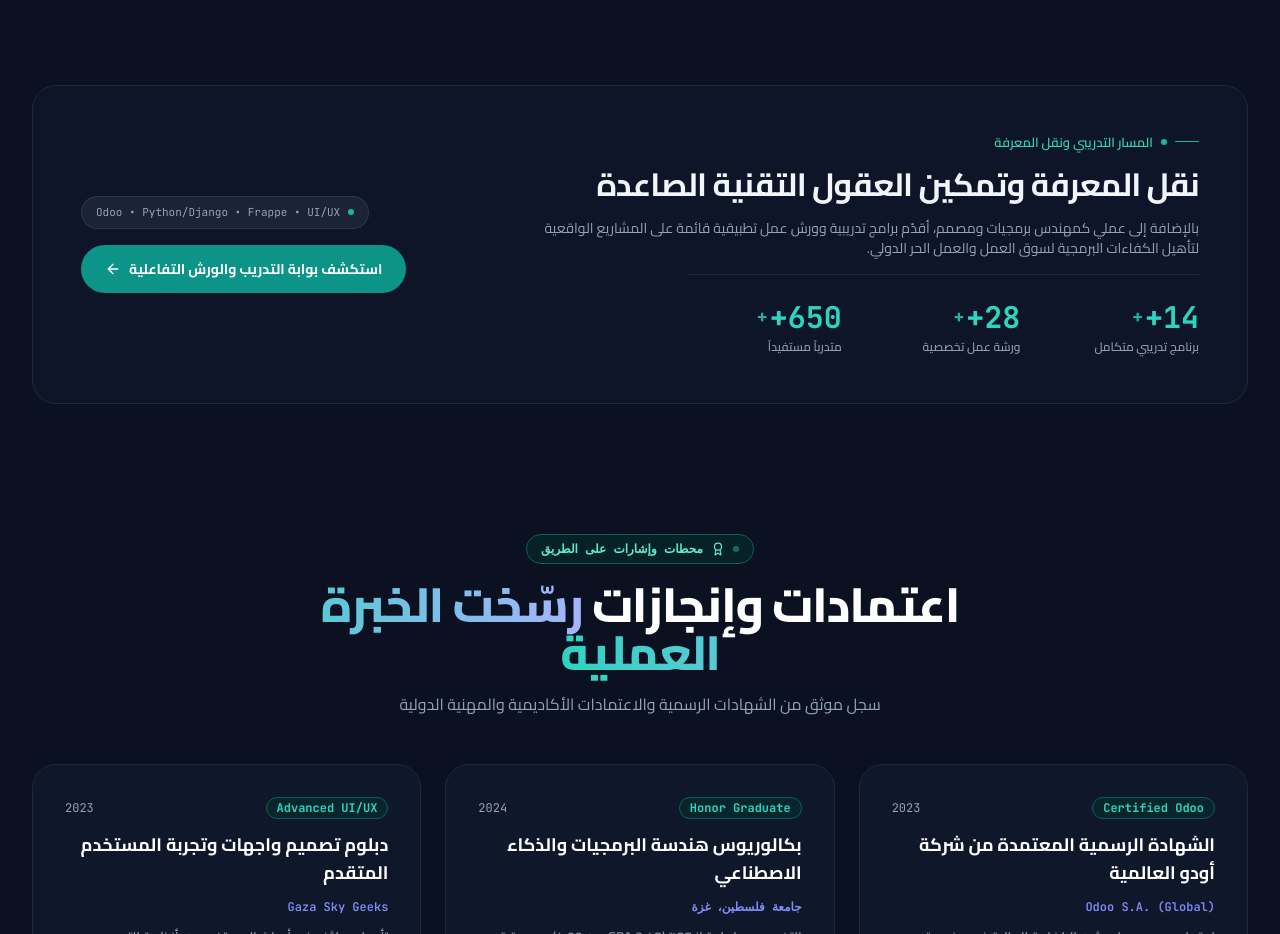
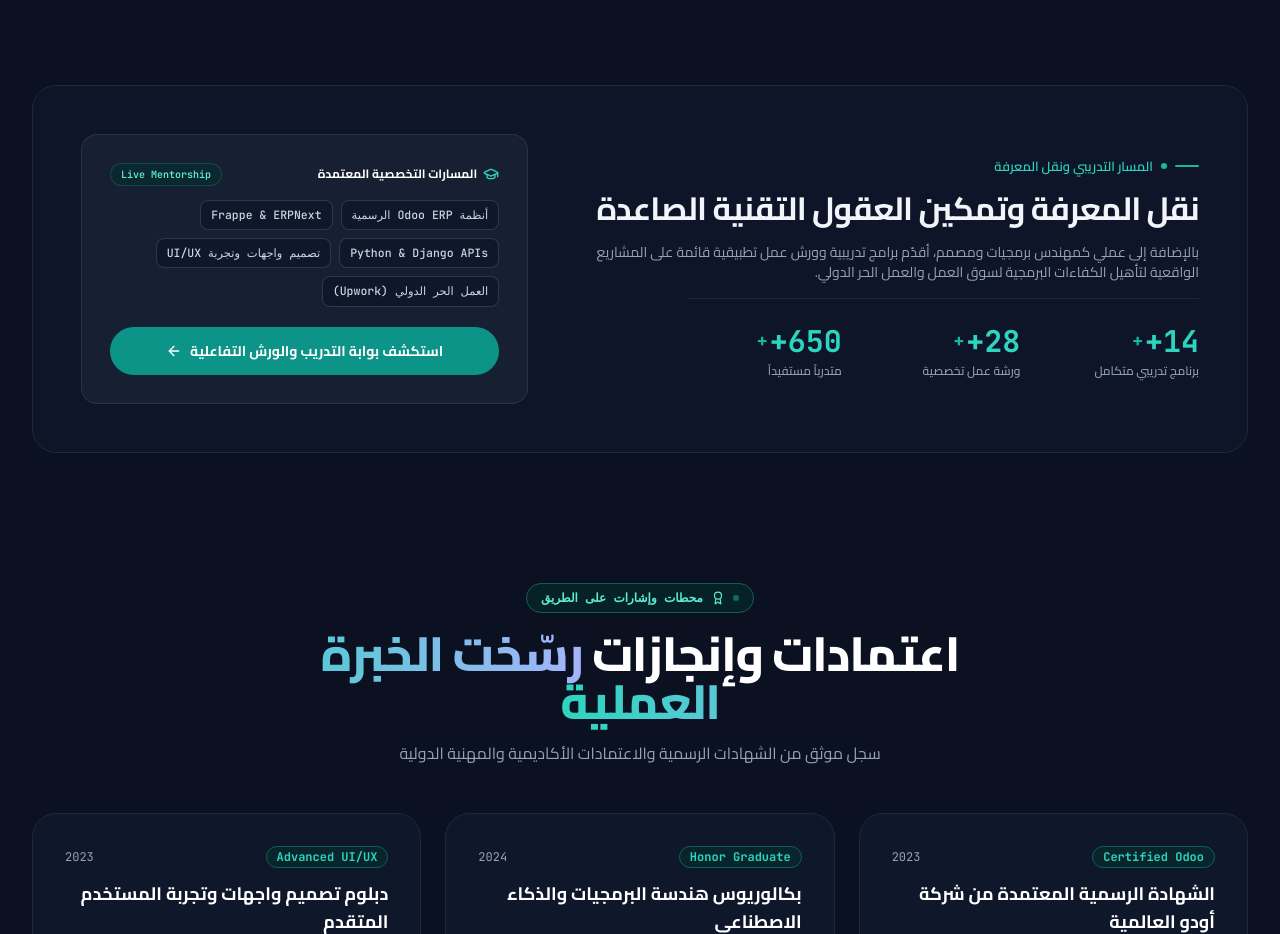
Before and after one commit to Mohammed-Aljazzar/portfolio, a Next.js app: page / in a window 1280 px wide. Shown: the part 4520-5454 px from the top of the page. Built offline with nearby package versions, Linux system fonts and the light colour scheme.

Commit message:
style(training): structure tracks card with chips and full-width CTA button

```diff
--- a/src/app/page.tsx
+++ b/src/app/page.tsx
@@ -1218,7 +1218,7 @@ export default function HomePage() {
         <div className="rounded-3xl bg-white dark:bg-slate-900/95 border border-slate-200/90 dark:border-slate-800 p-8 sm:p-10 lg:p-12 shadow-xs hover:shadow-xl hover:border-teal-500/40 dark:hover:border-teal-400/40 transition-all duration-300 relative overflow-hidden">
           <div className="grid grid-cols-1 lg:grid-cols-12 gap-8 items-center relative z-10">
             {/* Right in RTL: Content Column */}
-            <div className="lg:col-span-8 space-y-4 text-right">
+            <div className="lg:col-span-7 space-y-4 text-right">
               {/* Overline with dash & bullet */}
               <div className="flex items-center justify-start gap-2 mb-2.5">
                 <span className="w-6 h-[1.5px] bg-teal-500 rounded-full inline-block" />
@@ -1266,18 +1266,42 @@ export default function HomePage() {
               </div>
             </div>
 
-            {/* Left in RTL: CTA & Tag Column */}
-            <div className="lg:col-span-4 flex flex-col items-start lg:items-end justify-center space-y-4">
-              {/* Mentorship Tag */}
-              <div className="hidden sm:inline-flex items-center gap-2 px-3.5 py-1.5 rounded-full bg-slate-100 dark:bg-slate-800/80 text-[11px] font-mono text-slate-600 dark:text-slate-400 border border-slate-200/70 dark:border-slate-700/70">
-                <span className="w-1.5 h-1.5 rounded-full bg-teal-500" />
-                <span>Odoo • Python/Django • Frappe • UI/UX</span>
+            {/* Left in RTL: CTA & Tracks Card Column */}
+            <div className="lg:col-span-5 p-6 sm:p-7 rounded-2xl bg-slate-50/90 dark:bg-slate-800/60 border border-slate-200/80 dark:border-slate-700/60 flex flex-col justify-between space-y-5 text-right">
+              <div>
+                <div className="flex items-center justify-between mb-3.5">
+                  <span className="text-xs font-bold text-slate-900 dark:text-white flex items-center gap-1.5">
+                    <GraduationCap className="w-4 h-4 text-teal-600 dark:text-teal-400" />
+                    <span>{language === "ar" ? "المسارات التخصصية المعتمدة" : "Accredited Tracks"}</span>
+                  </span>
+                  <span className="text-[10px] font-mono px-2.5 py-0.5 rounded-full bg-teal-50 dark:bg-teal-950/60 text-teal-700 dark:text-teal-300 font-semibold border border-teal-200/60 dark:border-teal-800/60">
+                    Live Mentorship
+                  </span>
+                </div>
+
+                {/* Individual Tags Chips */}
+                <div className="flex flex-wrap gap-2">
+                  {[
+                    { ar: "أنظمة Odoo ERP الرسمية", en: "Odoo ERP S.A." },
+                    { ar: "Frappe & ERPNext", en: "Frappe & ERPNext" },
+                    { ar: "Python & Django APIs", en: "Python & Django" },
+                    { ar: "تصميم واجهات وتجربة UI/UX", en: "UI/UX & Figma" },
+                    { ar: "العمل الحر الدولي (Upwork)", en: "Global Freelancing" },
+                  ].map((track) => (
+                    <span
+                      key={track.en}
+                      className="text-[11px] sm:text-[11.5px] font-mono px-2.5 py-1 rounded-lg bg-white dark:bg-slate-900 text-slate-700 dark:text-slate-300 border border-slate-200/80 dark:border-slate-700/80 shadow-2xs font-medium hover:border-teal-500/40 transition-colors"
+                    >
+                      {language === "ar" ? track.ar : track.en}
+                    </span>
+                  ))}
+                </div>
               </div>
 
               {/* Action Button */}
               <Link
                 href="/training"
-                className="inline-flex items-center gap-2 px-6 py-3.5 rounded-full bg-teal-600 hover:bg-teal-700 text-white font-bold text-xs sm:text-sm shadow-xs hover:shadow-md transition-all duration-200 group"
+                className="w-full inline-flex items-center justify-center gap-2 px-5 py-3.5 rounded-full bg-teal-600 hover:bg-teal-700 text-white font-bold text-xs sm:text-sm shadow-xs hover:shadow-md transition-all duration-200 group text-center"
               >
                 <span>{t.trainingTeaser.exploreBtn}</span>
                 <Arrow className="w-4 h-4 transition-transform group-hover:translate-x-1 rtl:group-hover:-translate-x-1" />
```
